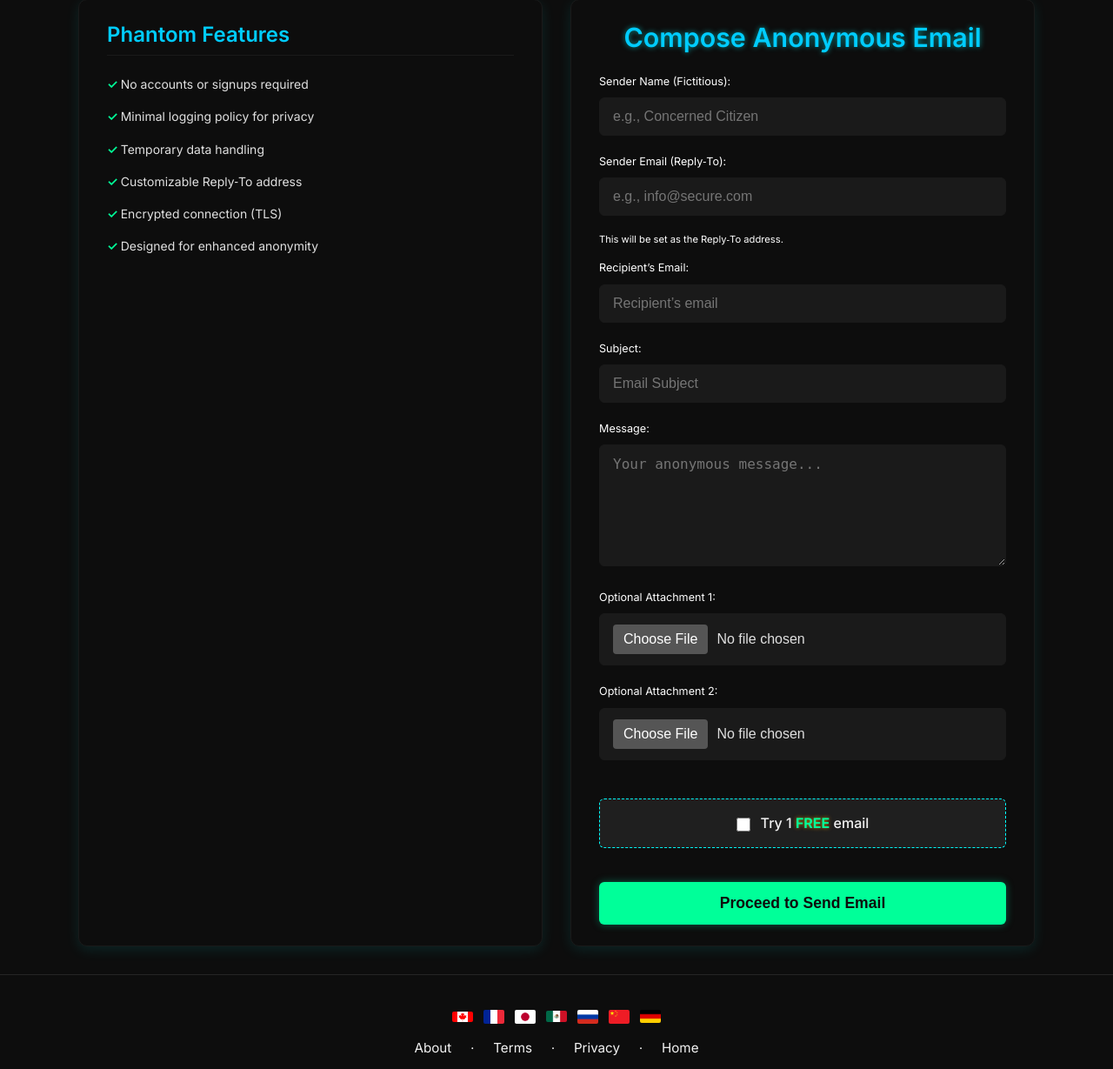
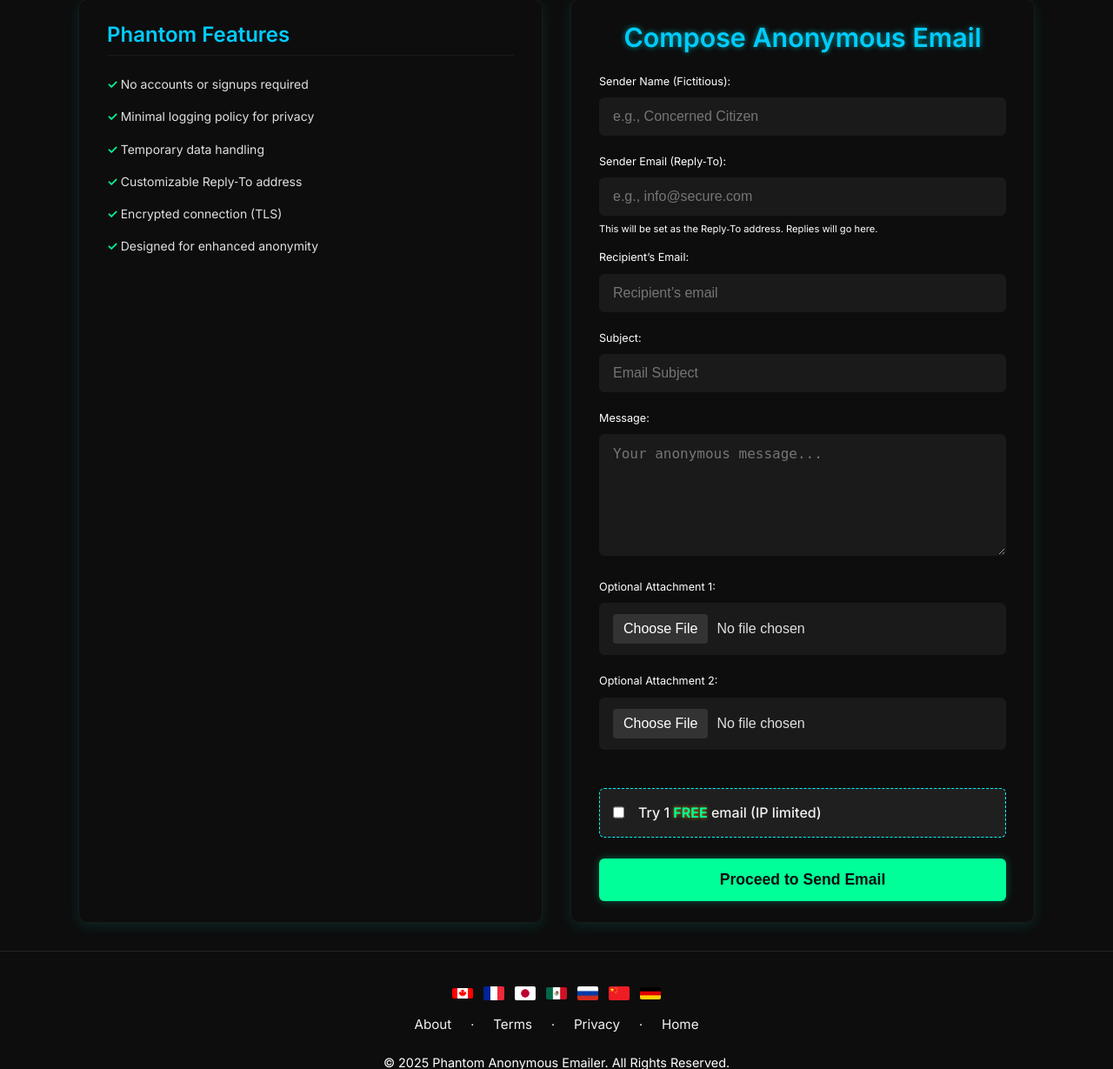
Before and after one commit to Nutsy7976/phantom-email, a Flask app: page /mailer in a window 1280 px wide. Shown: the part 188-1417 px from the top of the page at 87% size. Run offline with Flask 3, Linux system fonts and the light colour scheme.

Commit message:
Style: Reformat mailer.html for readability

```diff
--- a/templates/mailer.html
+++ b/templates/mailer.html
@@ -5,11 +5,13 @@
   <meta name="viewport" content="width=device-width, initial-scale=1.0"/>
   <title>Compose Anonymous Email - Phantom</title>
 
-  <!-- Your global stylesheet -->
+  <!-- Global Stylesheet -->
   <link rel="stylesheet" href="{{ url_for('static', filename='css/style.css') }}">
+  <!-- Google Fonts -->
   <link href="https://fonts.googleapis.com/css2?family=Inter:wght@400;600;700&display=swap" rel="stylesheet">
 
   <style>
+    /* --- CSS Variables --- */
     :root {
       --bg-main:        #0d0d0d;
       --accent-green:   #00ff99;
@@ -21,11 +23,12 @@
       --panel-bg:         var(--bg-main);
       --field-bg:         #1a1a1a;
       --field-border:     var(--border-gray);
-      --muted-text:       #ffffff;
+      --muted-text:       #ffffff; /* Consider a slightly less bright color like #a0a0a0 for muted text */
       --focus-ring-color: var(--accent-blue);
       --hover-green:      #00cc88;
     }
 
+    /* --- Base Styles --- */
     body {
       margin: 0;
       background-color: var(--bg-main);
@@ -33,6 +36,7 @@
       font-family: 'Inter', system-ui, sans-serif;
     }
 
+    /* --- Header --- */
     header {
       background-color: var(--header-footer-bg);
       color: var(--accent-green);
@@ -49,6 +53,7 @@
       margin-right: 12px;
     }
 
+    /* --- Layout --- */
     .container {
       width: 90%;
       max-width: 1100px;
@@ -71,6 +76,7 @@
       box-shadow: 0 4px 15px rgba(0, 255, 255, 0.1);
     }
 
+    /* --- Left Info Box --- */
     .left-box h2 {
       margin-top: 0;
       color: var(--accent-blue);
@@ -96,6 +102,7 @@
       font-weight: bold;
     }
 
+    /* --- Form Box --- */
     .form-heading {
       text-align: center;
       color: var(--accent-blue);
@@ -137,16 +144,52 @@
 
     .form-box textarea {
       resize: vertical;
+      min-height: 100px; /* Added a min-height for better default appearance */
     }
 
+    /* Style the file input button for better consistency */
     .form-box input[type="file"]::file-selector-button {
-      background-color: #555;
+      background-color: #333; /* Slightly darker */
       color: #fff;
       border: none;
       padding: 8px 12px;
       border-radius: 4px;
       cursor: pointer;
       margin-right: 10px;
+      transition: background-color 0.2s ease;
+    }
+    .form-box input[type="file"]::file-selector-button:hover {
+       background-color: #444;
+    }
+
+    .form-box .field-note {
+      color: var(--muted-text);
+      font-size: 0.8em;
+      display: block;
+      margin-top: -0.75rem; /* Pull up slightly below the input */
+      margin-bottom: 1rem;
+    }
+
+    .form-box .free-trial-container {
+      margin-bottom: 1.5rem; /* Increased spacing */
+      display: flex; /* Align checkbox and label */
+      align-items: center;
+    }
+
+    .form-box .free-trial-container input[type="checkbox"] {
+      margin-right: 0.5rem;
+      accent-color: var(--accent-green); /* Style checkbox color */
+      width: auto; /* Override default width */
+      margin-bottom: 0; /* Reset margin */
+    }
+
+    .form-box .free-trial-highlight {
+      color: var(--accent-green);
+      font-weight: bold;
+    }
+
+    .form-box .captcha-container {
+       margin-bottom: 1.5rem; /* Spacing below captcha */
     }
 
     .form-box button[type="submit"] {
@@ -159,7 +202,7 @@
       font-size: 1.1rem;
       font-weight: bold;
       cursor: pointer;
-      box-shadow: 0 0 10px rgba(0,204,153,0.4);
+      box-shadow: 0 0 10px rgba(0, 204, 153, 0.4);
       transition: background-color 0.2s ease, transform 0.1s ease;
     }
 
@@ -172,23 +215,24 @@
       transform: translateY(0);
     }
 
+    /* --- Flash Messages --- */
     .flash-messages {
       list-style: none;
       padding: 0;
-      margin-bottom: 1rem;
+      margin-bottom: 1.5rem; /* Increased spacing */
     }
 
     .flash-messages li {
       padding: 0.8rem 1.2rem;
-      margin-bottom: 0.5rem;
+      margin-bottom: 0.75rem; /* Increased spacing */
       border-radius: 6px;
       font-weight: 500;
     }
 
     .flash-messages .error {
-      background-color: rgba(255, 0, 0, 0.2);
-      border: 1px solid #ff3333;
-      color: #ff3333;
+      background-color: rgba(255, 68, 68, 0.2); /* Slightly adjusted red */
+      border: 1px solid #ff4444;
+      color: #ff4444;
     }
 
     .flash-messages .success {
@@ -197,19 +241,26 @@
       color: var(--accent-green);
     }
 
+    /* --- Responsive Design --- */
     @media (max-width: 850px) {
-      .main-section { flex-direction: column; }
+      .main-section {
+        flex-direction: column;
+      }
+      .left-box, .form-box {
+         min-width: unset; /* Allow shrinking */
+      }
     }
   </style>
 </head>
 <body>
 
   <header>
-    <img src="{{ url_for('static', filename='images/phantom_logo.png') }}" alt="Phantom Mask Logo">
+    <img src="{{ url_for('static', filename='images/phantom_logo.png') }}" alt="">
     Anonymous Email by Phantom
   </header>
 
   <section class="main-section container">
+
     <div class="left-box">
       <h2>Phantom Features</h2>
       <ul>
@@ -236,48 +287,61 @@
       {% endwith %}
 
       <form action="{{ url_for('start_payment') }}" method="post" enctype="multipart/form-data">
-        <!-- csrf_token() removed -->
+        <!-- No CSRF token needed if not using Flask-WTF sessions for this specifically -->
 
+        <!-- Sender Info -->
         <label for="from_name" class="field-label">Sender Name (Fictitious):</label>
         <input id="from_name" name="from_name" type="text" placeholder="e.g., Concerned Citizen" required>
 
         <label for="from_email" class="field-label">Sender Email (Reply‑To):</label>
         <input id="from_email" name="from_email" type="email" placeholder="e.g., info@secure.com" required>
-        <small style="color: var(--muted-text); font-size:0.8em; display:block; margin-bottom:1rem;">
-          This will be set as the Reply‑To address.
+        <small class="field-note">
+          This will be set as the Reply‑To address. Replies will go here.
         </small>
 
+        <!-- Recipient Info -->
         <label for="to_email" class="field-label">Recipient’s Email:</label>
         <input id="to_email" name="to_email" type="email" placeholder="Recipient’s email" required>
 
+        <!-- Message Content -->
         <label for="subject" class="field-label">Subject:</label>
         <input id="subject" name="subject" type="text" placeholder="Email Subject" required>
 
         <label for="message" class="field-label">Message:</label>
         <textarea id="message" name="message" rows="6" placeholder="Your anonymous message..." required></textarea>
 
+        <!-- Attachments -->
         <label for="file1" class="field-label">Optional Attachment 1:</label>
         <input id="file1" name="file1" type="file">
 
         <label for="file2" class="field-label">Optional Attachment 2:</label>
         <input id="file2" name="file2" type="file">
 
-        <!-- FREE TRIAL CHECKBOX -->
-        <div class="free-trial-container" style="margin-bottom:1rem;">
+        <!-- Options -->
+        <div class="free-trial-container">
           <input type="checkbox" id="free-trial-checkbox" name="free_trial" value="true">
           <label for="free-trial-checkbox">
-            Try 1 <span class="free-trial-highlight" style="color: var(--accent-green); font-weight:bold;">FREE</span> email
+            Try&nbsp;1&nbsp;<span class="free-trial-highlight">FREE</span>&nbsp;email (IP limited)
           </label>
         </div>
 
         <!-- CAPTCHA Widget -->
-        <div class="cf-turnstile" data-sitekey="{{ turnstile_sitekey }}"></div><br>
+        <div class="captcha-container">
+          <div class="cf-turnstile" data-sitekey="{{ turnstile_sitekey }}"></div>
+        </div>
 
+        <!-- Submission -->
         <button type="submit">Proceed to Send Email</button>
+
       </form>
     </div>
   </section>
 
   {% include 'footer.html' %}
+
+  <!-- Cloudflare Turnstile Script (Place usually before closing </body>) -->
+  <!-- <script src="https://challenges.cloudflare.com/turnstile/v0/api.js" async defer></script> -->
+  <!-- NOTE: Consider adding the Turnstile script if it's not loaded elsewhere globally -->
+
 </body>
 </html>
```
